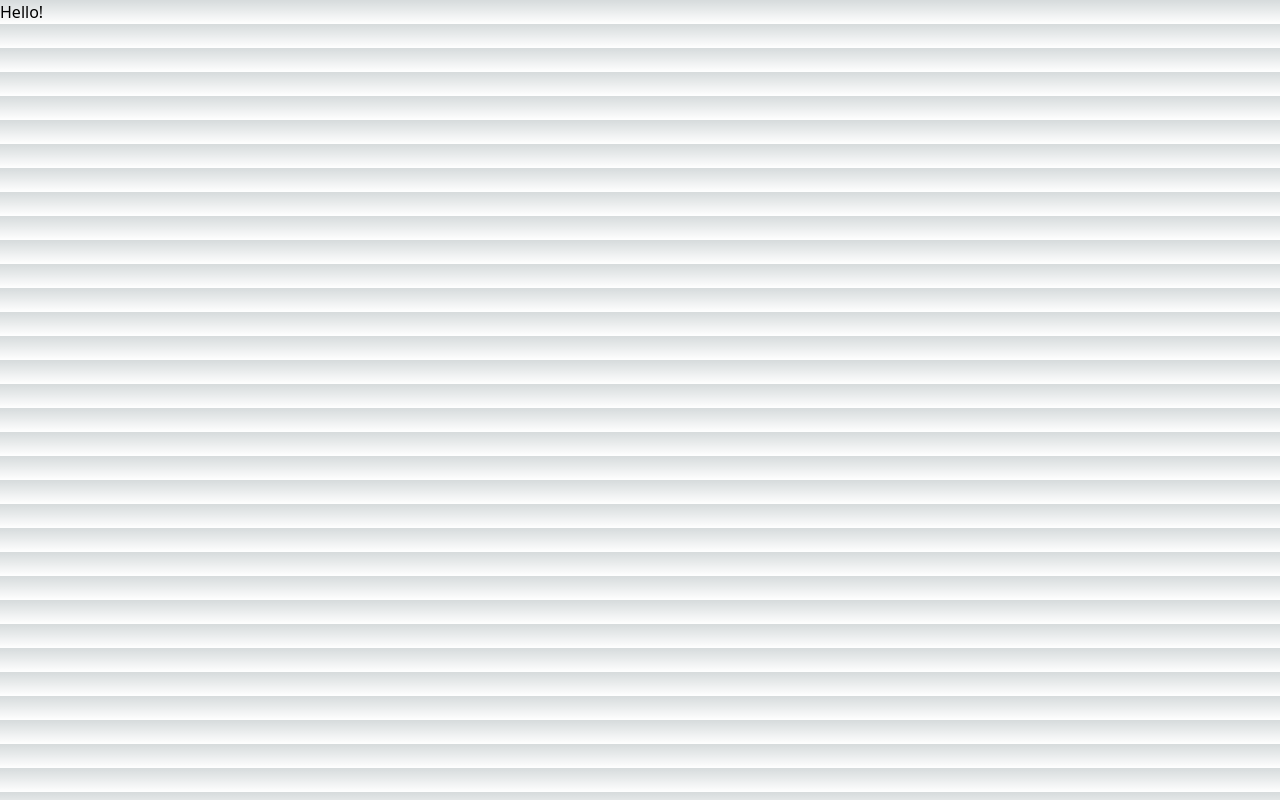
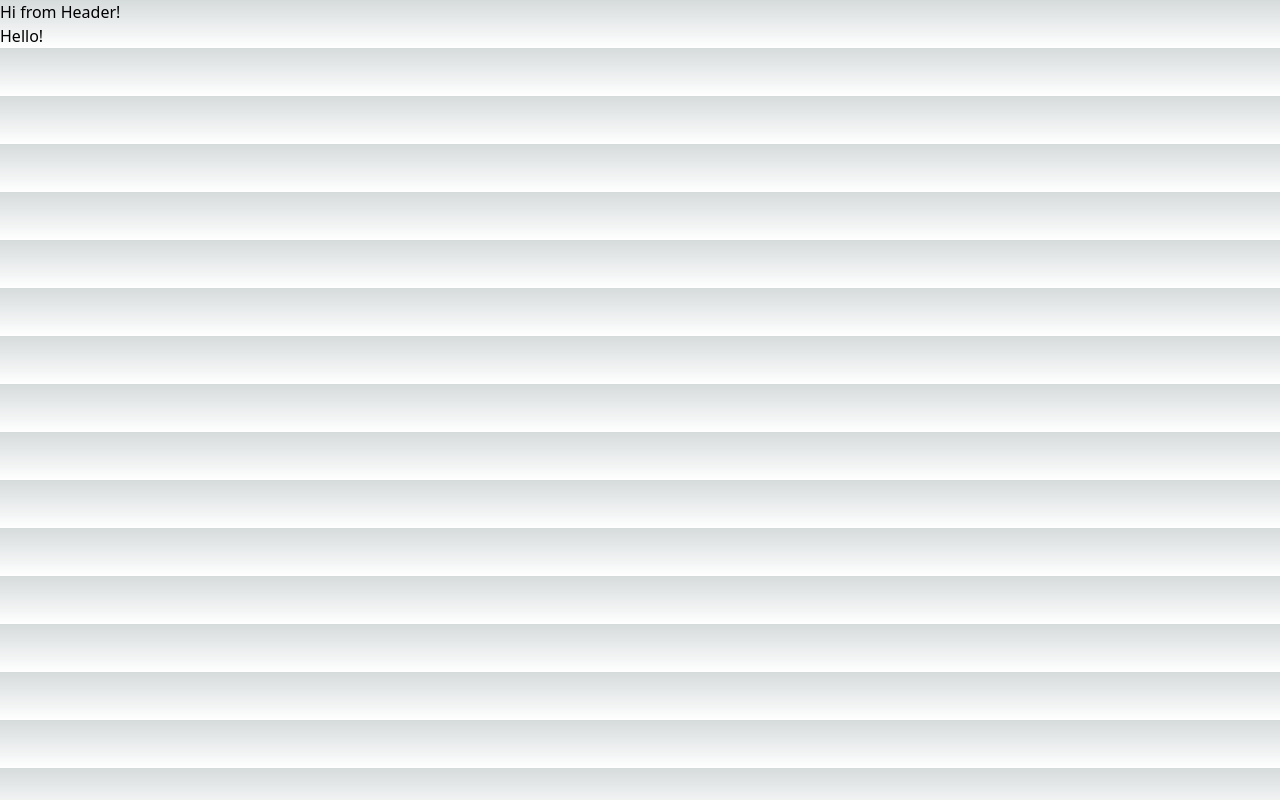
Before and after one commit to kellynwong/nextjs-lottery, a Next.js app: page / in a window 1280 px wide. Built offline with nearby package versions, Linux system fonts and the light colour scheme.

Commit message:
Create Manual Header component

```diff
--- /dev/null
+++ b/components/ManualHeader.js
@@ -0,0 +1,3 @@
+export default function ManualHeader() {
+  return <div>Hi from Header!</div>;
+}
--- a/src/pages/index.js
+++ b/src/pages/index.js
@@ -1,14 +1,18 @@
 import Image from "next/image";
 import Head from "next/head";
+import ManualHeader from "/components/ManualHeader";
 
 export default function Home() {
   return (
     <div>
       <Head>
         <title>Smart Contract Lottery</title>
-        <meta name="description" content="Our Smart Contract Lottery" />
+        <meta name="description" content="Our Smart Contract Lottery" />{" "}
+        {/*content will be read by webscrapers*/}
         <link rel="icon" href="/favicon.ico" />
       </Head>
+      <ManualHeader />
+      {/*header / connect button / nav bar*/}
       Hello!
     </div>
   );
```
Also changed, not shown: package.json (+5 -3 lines), 1 other file (tests, documents, lock files or other folders).
